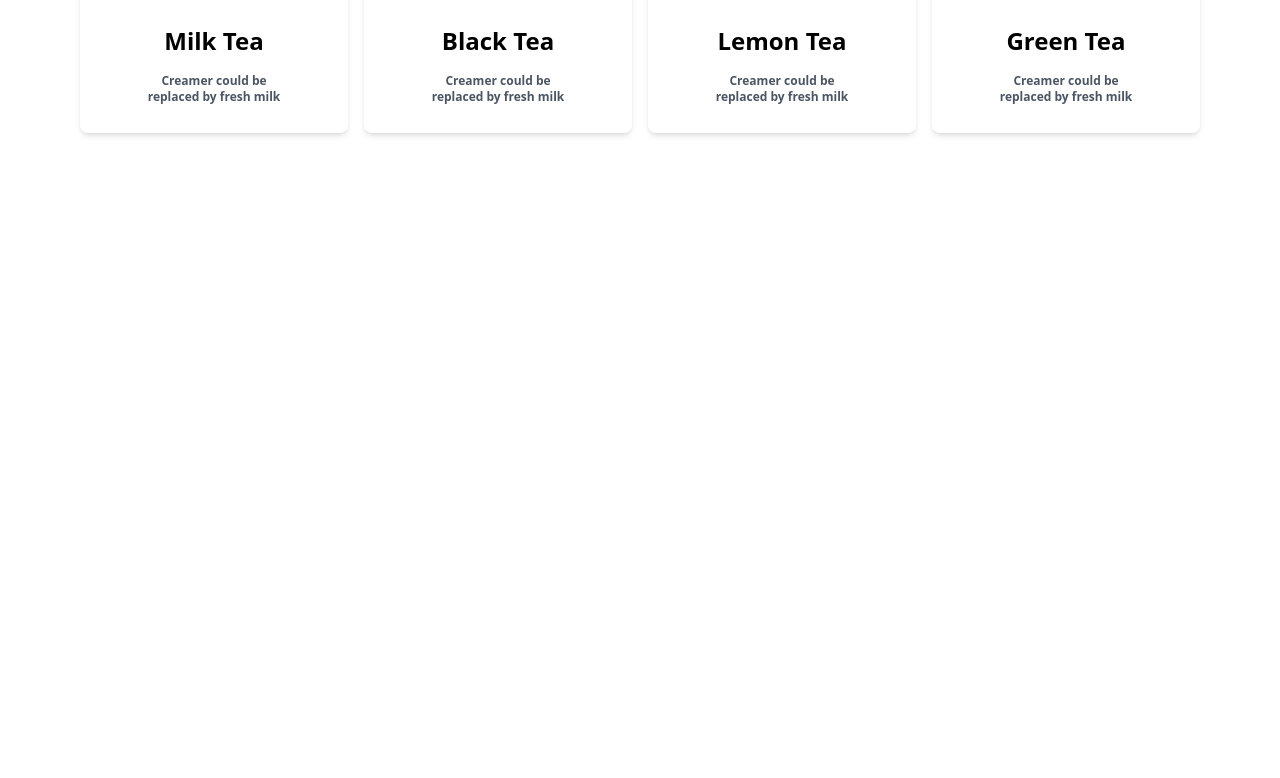
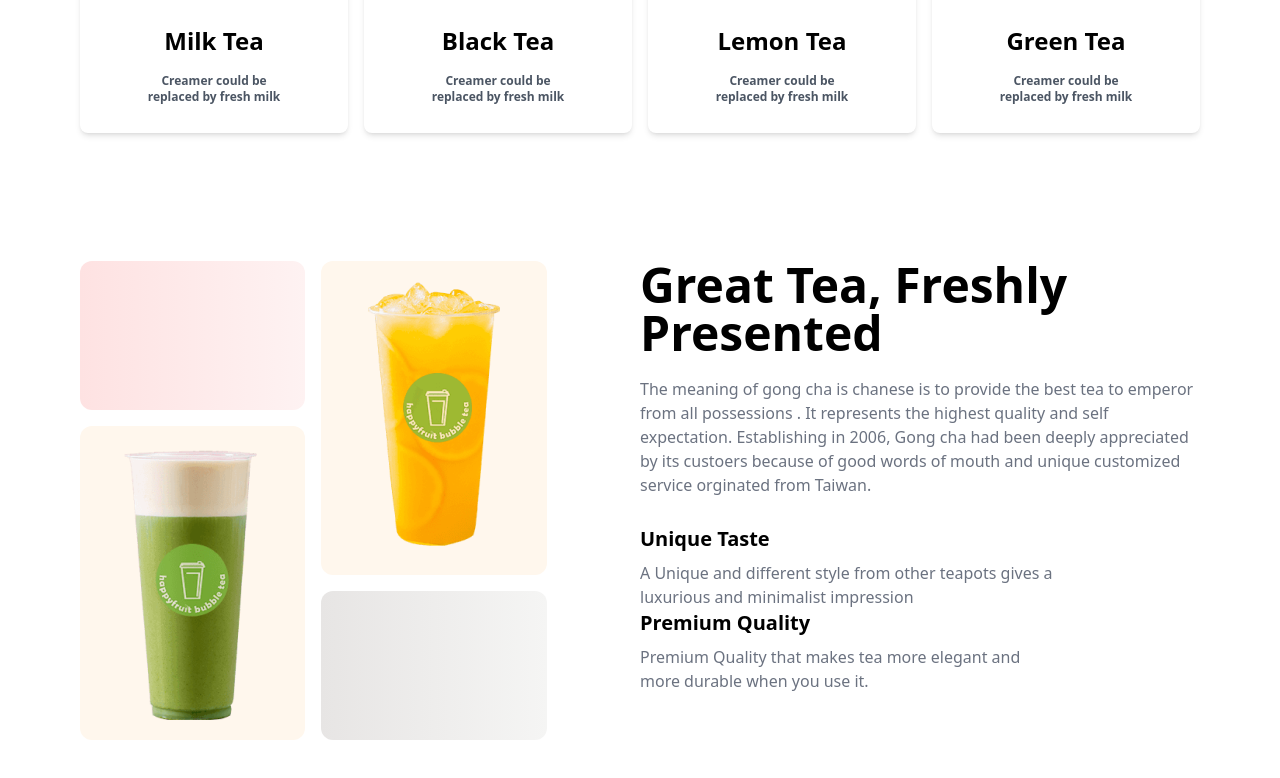
Before and after one commit to MMSFarsi/Tea-House-Project, a plain HTML site: page index.html in a window 1280 px wide. Shown: the part 1076-1854 px from the top of the page. Before the commit the page ends 1337 px from the top, so only its background shows below. Drawn offline with nearby package versions, Linux system fonts and the light colour scheme.

Commit message:
Great Tea Section done

```diff
--- a/index.html
+++ b/index.html
@@ -85,6 +85,40 @@
 
          </section>
 
+         <!-- Great Tea Section  -->
+          <section class="mb-24">
+            <div class="grid grid-cols-1 lg:grid-cols-2">
+              <!-- Image Section -->
+               <div class="grid grid-cols-2 grid-rows-3 gap-4 lg:w-5/6">
+                <div class="h-38 bg-gradient-to-r from-red-100 to-red-50 rounded-xl">
+
+                </div>
+                <div class="row-span-2 bg-orange-50 rounded-xl">
+                  <img class="mx-auto my-5" src="images/fresh-1.png" alt="">
+                </div>
+                <div class="row-span-2 bg-orange-50 rounded-xl">
+                  <img class="mx-auto my-5" src="images/fresh-2.png" alt="">
+                </div>
+                <div class="h-38 bg-gradient-to-r
+                from-stone-200 to-stone-100 rounded-xl">
+
+                </div>
+
+               </div>
+
+               <!--Text Section  -->
+               <div>
+                <h2 class="text-5xl font-extrabold mb-5">Great Tea, Freshly Presented</h2>
+                <p class=" leading-6 text-gray-500 mb-7">The meaning of gong cha is chanese is to provide the best tea to emperor from all possessions . It represents the highest quality and self expectation. Establishing in 2006, Gong cha had been deeply appreciated by its custoers  because of good words of mouth and unique customized service orginated from Taiwan.</p>
+                <h4 class="text-xl font-bold mb-2">Unique Taste</h4>
+                <p class="leading-6 text-gray-500 w-3/4">A Unique and different style from other teapots gives a luxurious and minimalist impression</p>
+                <h4 class="text-xl font-bold mb-2">Premium Quality</h4>
+                <p class="leading-6 text-gray-500 w-3/4">Premium Quality that makes tea more elegant and more durable when you use it.</p>
+               </div>
+            </div>
+
+          </section>
+
     </main>
 
 </body>
```
